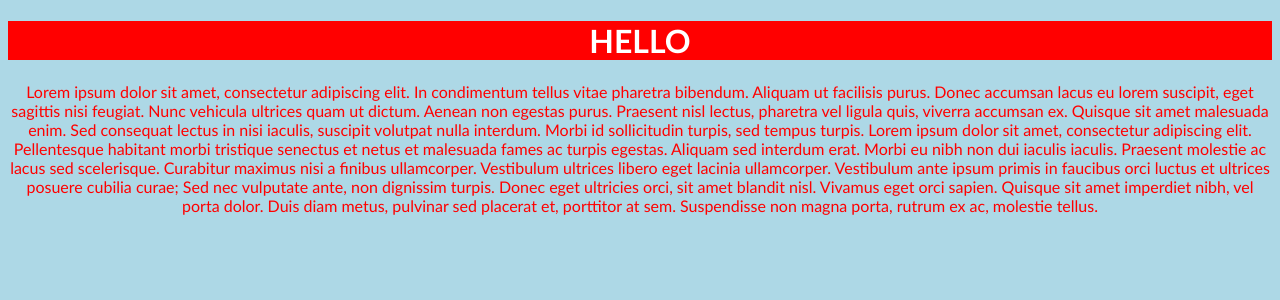
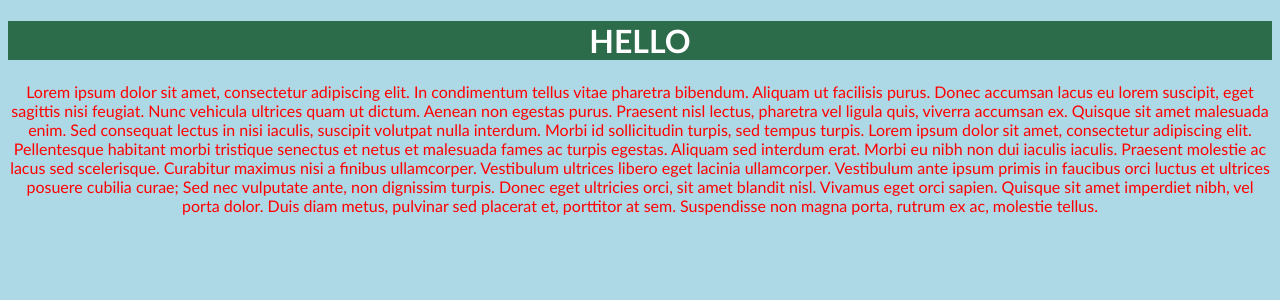
Before and after one commit to justhea/lab2, a PHP site: page / in a window 1280 px wide. Shown: the top 300 px of the page. Run offline with PHP 8.4, Linux system fonts and the light colour scheme.

Commit message:
Lesson 2.4 HSL

```diff
--- a/style.css
+++ b/style.css
@@ -22,5 +22,5 @@ body {
       font-family: 'Gill Sans', 'Gill Sans MT', Calibri, 'Trebuchet MS', sans-serif;
   }
   .bg-color{
-      background-color: #ff0000;
+      background-color: hsl(148, 41%, 30%);
   }
```
